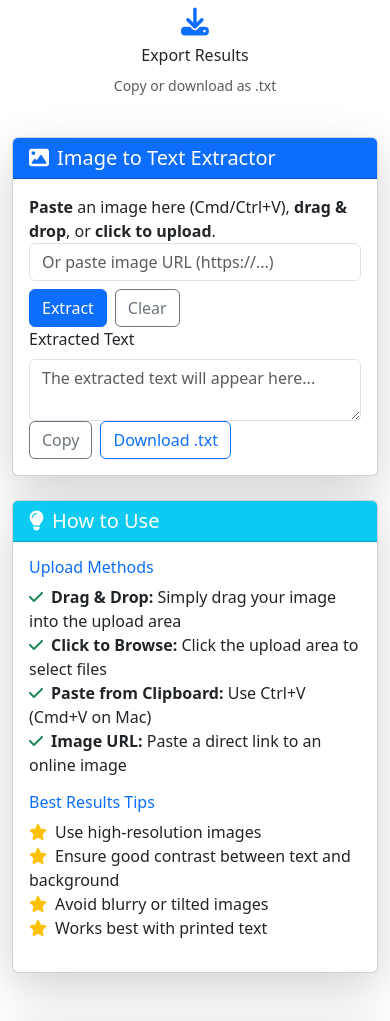
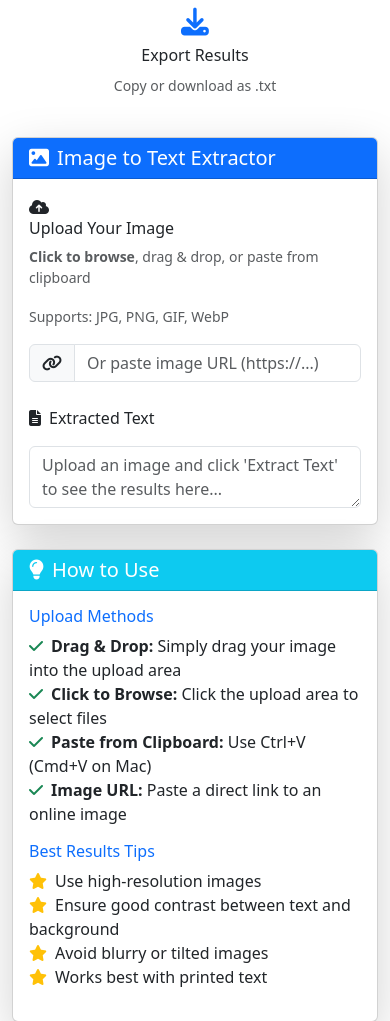
Before and after one commit to mlopez6132/textsense, a Flask app: template templates/ocr.html in a window 390 px wide. Shown: the part 604-1625 px from the top of the page. Run offline with Flask 3, Linux system fonts and the light colour scheme; the template is opened without the code that fills it, so the values that code supplies are empty; some libraries are stand-ins or nearby versions.

Commit message:
Enhance OCR card with professional design and improved UX - Redesign upload area with gradient background, hover effects, and clear instructions - Implement smaller image preview (max 200px) with proper container styling - Add professional analyzing spinner with 'Analyzing Image...' messaging - Improve extracted text layout with better spacing and organized controls - Add auto-preview from URL input with smooth scrolling to analysis section - Implement progressive disclosure UI (analysis section appears after upload) - Add smart state management for buttons and loading states - Enhance mobile responsiveness with stacked layout and touch-friendly controls - Update CSS with modern design patterns and smooth transitions

```diff
--- a/templates/ocr.html
+++ b/templates/ocr.html
@@ -72,33 +72,92 @@
           <h5 class="mb-0"><i class="fas fa-image me-2"></i>Image to Text Extractor</h5>
         </div>
         <div class="card-body">
+          <!-- Upload Section -->
+          <div class="upload-section mb-4">
+            <div id="dropzone" class="dropzone-enhanced" tabindex="0">
+              <div class="dropzone-content">
+                <div class="upload-icon">
+                  <i class="fas fa-cloud-upload-alt"></i>
+                </div>
+                <div class="upload-text">
+                  <h6 class="mb-2">Upload Your Image</h6>
+                  <p class="text-muted small mb-3">
+                    <strong>Click to browse</strong>, drag & drop, or paste from clipboard
+                  </p>
+                  <div class="supported-formats">
+                    <small class="text-muted">Supports: JPG, PNG, GIF, WebP</small>
+                  </div>
+                </div>
+              </div>
+              <input id="fileInput" type="file" accept="image/*" style="display:none" />
+            </div>
 
-
-          <div id="dropzone" class="dropzone" tabindex="0">
-            <strong>Paste</strong> an image here (Cmd/Ctrl+V), <strong>drag & drop</strong>, or <strong>click to upload</strong>.
-            <input id="fileInput" type="file" accept="image/*" style="display:none" />
+            <!-- URL Input -->
+            <div class="url-input mt-3">
+              <div class="input-group">
+                <span class="input-group-text"><i class="fas fa-link"></i></span>
+                <input id="imageUrl" class="form-control" type="url" placeholder="Or paste image URL (https://...)" />
+              </div>
+            </div>
           </div>
 
-          <div class="controls align-items-center d-flex flex-wrap gap-2">
-            <input id="imageUrl" class="form-control flex-grow-1" type="url" placeholder="Or paste image URL (https://...)" />
-            <button id="extractBtn" class="btn btn-primary">Extract</button>
-            <button id="clearBtn" class="btn btn-outline-secondary">Clear</button>
-            <span id="loading" class="spinner" style="display: none;">
-              <span class="spinner-border spinner-border-sm text-primary me-2" role="status" aria-hidden="true"></span>
-              Extracting…
-            </span>
+          <!-- Preview and Analysis Section -->
+          <div class="analysis-section" id="analysisSection" style="display: none;">
+            <div class="row">
+              <div class="col-md-4">
+                <div class="preview-container">
+                  <h6 class="mb-2">Image Preview</h6>
+                  <div class="image-preview">
+                    <img id="preview" alt="Preview" />
+                  </div>
+                </div>
+              </div>
+              <div class="col-md-8">
+                <div class="controls-section">
+                  <div class="d-flex justify-content-between align-items-center mb-3">
+                    <h6 class="mb-0">Actions</h6>
+                    <div class="action-buttons">
+                      <button id="extractBtn" class="btn btn-primary">
+                        <i class="fas fa-magic me-2"></i>Extract Text
+                      </button>
+                      <button id="clearBtn" class="btn btn-outline-secondary ms-2">
+                        <i class="fas fa-times me-2"></i>Clear
+                      </button>
+                    </div>
+                  </div>
+
+                  <!-- Loading Spinner for Analysis -->
+                  <div id="analyzing" class="analyzing-spinner" style="display: none;">
+                    <div class="spinner-container">
+                      <div class="spinner-border text-primary" role="status"></div>
+                      <div class="analyzing-text mt-2">
+                        <strong>Analyzing Image...</strong>
+                        <div class="small text-muted">Extracting text using AI</div>
+                      </div>
+                    </div>
+                  </div>
+                </div>
+              </div>
+            </div>
           </div>
 
-          <div class="preview">
-            <img id="preview" alt="Preview" style="display:none" />
-          </div>
-
-          <div class="output">
-            <label for="ocrOutput" class="form-label">Extracted Text</label>
-            <textarea id="ocrOutput" class="form-control" readonly placeholder="The extracted text will appear here..."></textarea>
-            <div class="controls d-flex flex-wrap gap-2">
-              <button id="copyBtn" class="btn btn-outline-secondary">Copy</button>
-              <button id="downloadBtn" class="btn btn-outline-primary">Download .txt</button>
+          <!-- Results Section -->
+          <div class="results-section mt-4">
+            <div class="output-header d-flex justify-content-between align-items-center mb-3">
+              <label for="ocrOutput" class="form-label mb-0">
+                <i class="fas fa-file-text me-2"></i>Extracted Text
+              </label>
+              <div class="output-controls" style="display: none;" id="outputControls">
+                <button id="copyBtn" class="btn btn-outline-secondary btn-sm">
+                  <i class="fas fa-copy me-1"></i>Copy
+                </button>
+                <button id="downloadBtn" class="btn btn-outline-primary btn-sm ms-2">
+                  <i class="fas fa-download me-1"></i>Download .txt
+                </button>
+              </div>
+            </div>
+            <div class="output-container">
+              <textarea id="ocrOutput" class="form-control" readonly placeholder="Upload an image and click 'Extract Text' to see the results here..."></textarea>
             </div>
           </div>
         </div>
```
Also changed, not shown: static/css/style.css (+183 -11 lines), static/js/ocr.js (+54 -4 lines).
